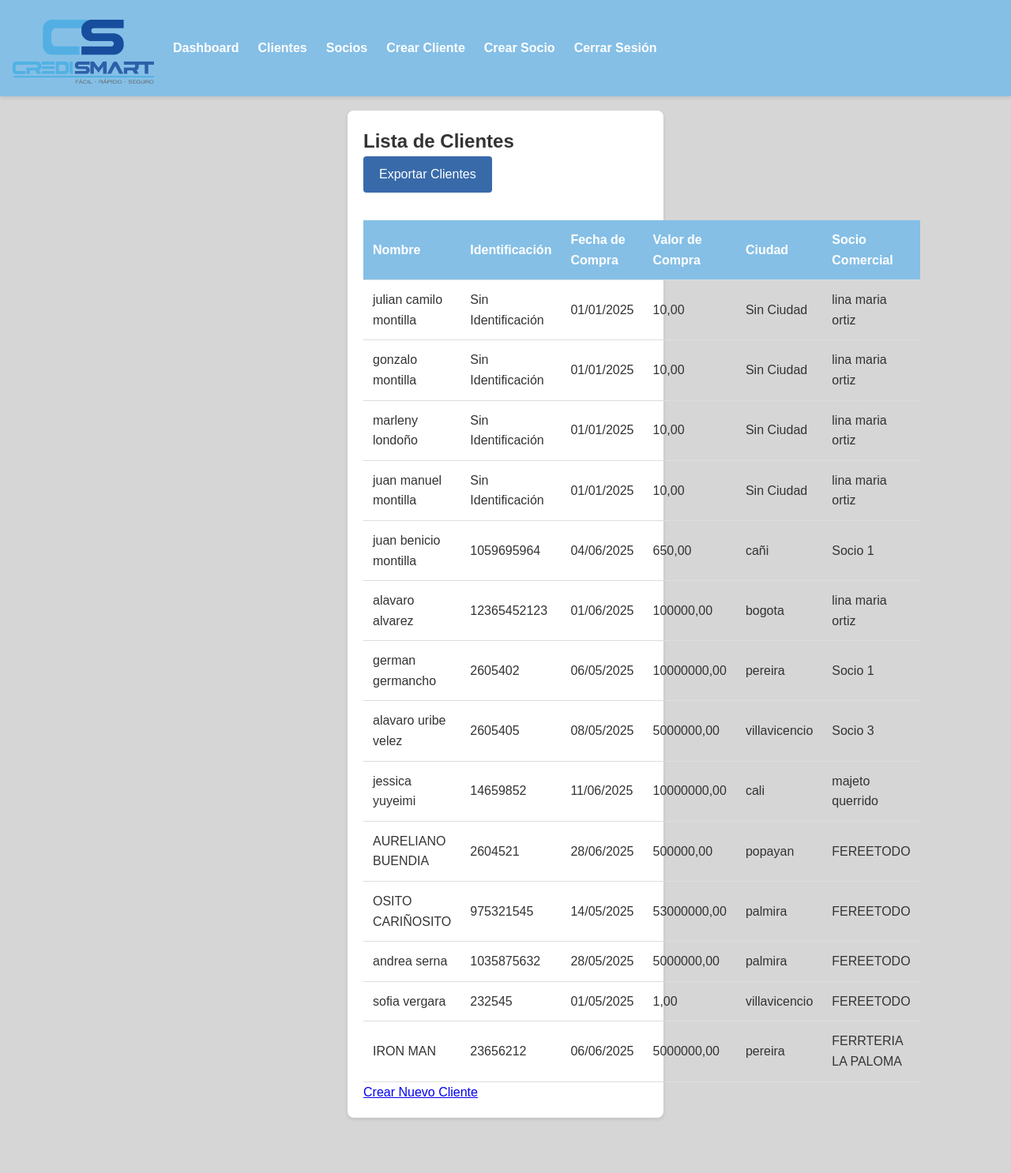
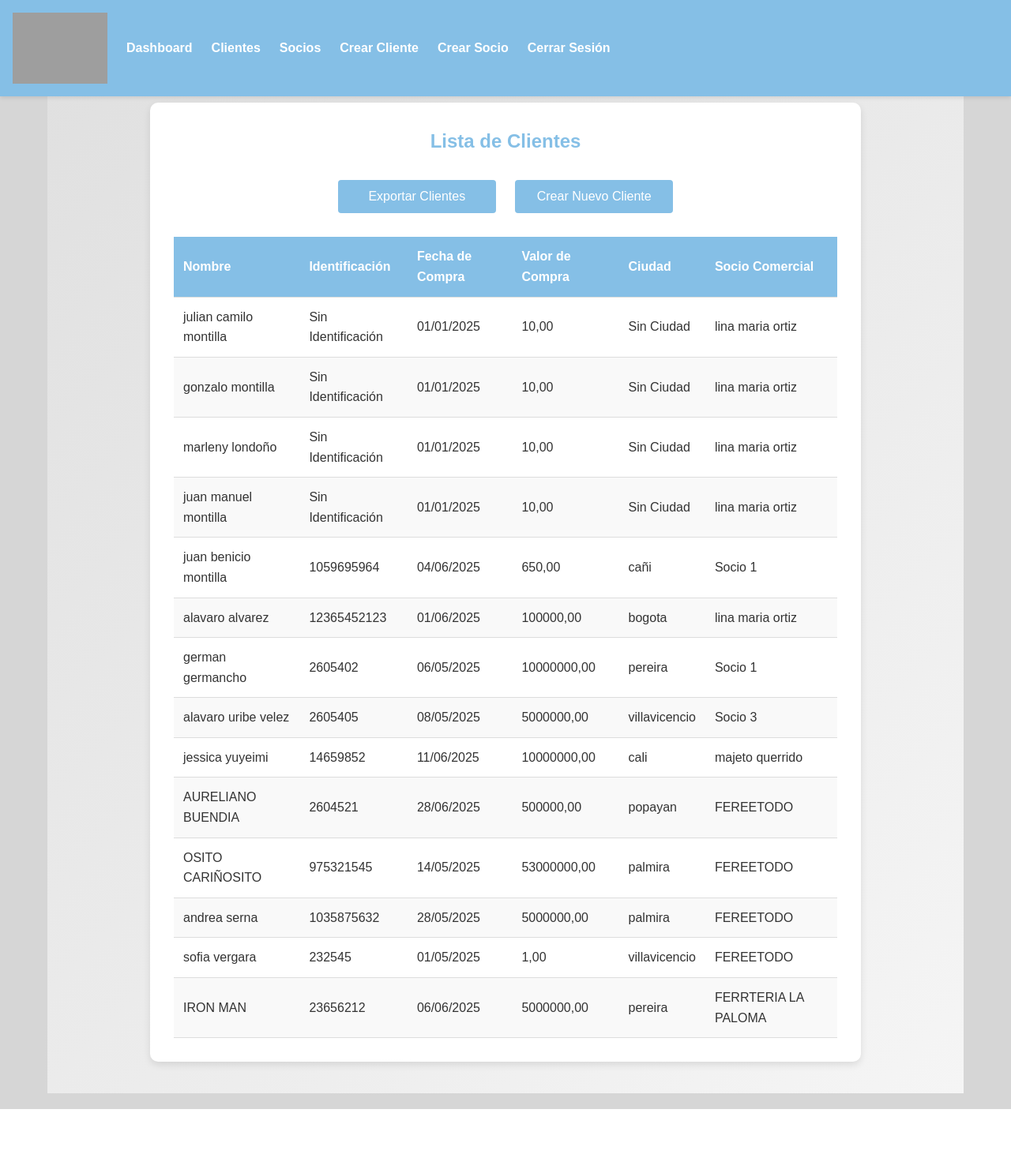
Before and after one commit to Gonzalo-Montilla/ProyectoDisensa, a Django app: page /clients/ in a window 1280 px wide. Shown: the whole page at 79% size. After the commit the page ends 1405 px from the top, so only its background shows below. Run offline with Django 5.2, Linux system fonts and the light colour scheme; a user stored in the database is signed in; data comes from the database, SQL or seed files in the repository; both versions use the stored data as it was after the commit; grey boxes are pictures that could not be loaded.

Commit message:
correcion lista de clientes, estilos

```diff
--- a/businessapp/static/css/style.css
+++ b/businessapp/static/css/style.css
@@ -55,26 +55,39 @@ body {
 
 /* Tarjetas */
 .card {
-    max-width: 400px; /* Reducir el ancho máximo a 400px */
-    margin: 50px auto; /* Centrar el card verticalmente y horizontalmente */
-    padding: 20px;
-    background-color: #fff;
-    border-radius: 8px;
-    box-shadow: 0 2px 5px rgba(0, 0, 0, 0.1);
+    max-width: 900px;
+    margin: 0 auto;
+    padding: 30px;
+    background: white;
+    border-radius: 10px;
+    box-shadow: 0 4px 10px rgba(0, 0, 0, 0.1);
+    text-align: center;
+}
+
+.card h2 {
+    margin-bottom: 20px;
+    color: #85bfe6;
+    font-size: 1.5em;
 }
 
 /* Formulario Login */
 .login-container {
     max-width: 400px;
-    margin: 100px auto;
+    margin: 100px auto 0; /* Ajusta el margen superior para centrar mejor */
     padding: 30px;
     background: white;
     border-radius: 8px;
     box-shadow: 0 4px 10px rgba(0,0,0,0.1);
     text-align: center;
+    position: relative; /* Para que el top funcione */
 }
 
 .login-container h1 {
+    margin-bottom: 20px;
+    color: #85bfe6;
+}
+
+.login-container h2 {
     margin-bottom: 20px;
     color: #85bfe6;
 }
@@ -131,8 +156,12 @@ th {
     color: white;
 }
 
+tr:nth-child(even) {
+    background-color: #f9f9f9;
+}
+
 tr:hover {
-    background-color: #f5f5f5;
+    background-color: #f1f1f1;
 }
 
 /* Tu estilo para li (puedes ajustarlo) */
@@ -184,19 +220,19 @@ li {
 }
 
 .submit-button {
-    display: inline-block;
-    padding: 10px 20px;
-    background-color: #386aaa;
+    width: 200px;
+    padding: 12px;
+    background-color: #85bfe6;
     color: white;
-    text-decoration: none;
     border: none;
     border-radius: 4px;
     cursor: pointer;
-    margin-right: 10px;
+    font-size: 1rem;
+    margin: 10px;
 }
 
 .submit-button:hover {
-    background-color: #386aaa;
+    background-color: #6daed9;
 }
 
 .back-button {
@@ -339,3 +383,9 @@ li {
 .register-link:hover {
     text-decoration: underline;
 }
+
+.client-list-container {
+    padding: 40px;
+    text-align: center;
+    background: linear-gradient(135deg, #e0e0e0 0%, #f5f5f5 100%);
+}
--- a/businessapp/templates/businessapp/base.html
+++ b/businessapp/templates/businessapp/base.html
@@ -4,10 +4,15 @@
 <head>
     <title>{% block title %}CrediSmart{% endblock %}</title>
     <link rel="stylesheet" href="{% static 'css/style.css' %}">
+    <style>
+        .no-navbar .navbar {
+            display: none;
+        }
+    </style>
 </head>
-<body>
+<body class="{% if request.path == '/login/' or request.path == '/register/' %}no-navbar{% endif %}">
     <div class="navbar">
-        <img src="{% static 'images/logo_credismart_webp.webp.png' %}" alt="CrediSmart Logo" class="logo">
+        <img src="{% static 'images/logo_credismart.webp' %}" alt="CrediSmart Logo" class="logo">
         <a href="{% url 'dashboard' %}">Dashboard</a>
         <a href="{% url 'client_list' %}">Clientes</a>
         <a href="{% url 'partner_list' %}">Socios</a>
--- a/businessapp/templates/businessapp/client_list.html
+++ b/businessapp/templates/businessapp/client_list.html
@@ -1,10 +1,14 @@
 {% extends 'businessapp/base.html' %}
+{% load static %}
 {% block title %}Lista de Clientes - CrediSmart{% endblock %}
 {% block content %}
+    <div class="client-list-container">
         <div class="card">
             <h2>Lista de Clientes</h2>
-        <a href="{% url 'export_clients' %}" class="export-button">Exportar Clientes</a>
+            <button class="submit-button" onclick="window.location.href='{% url 'export_clients' %}'">Exportar Clientes</button>
+            <button class="submit-button" onclick="window.location.href='{% url 'create_client' %}'">Crear Nuevo Cliente</button>
             <table>
+                <thead>
                     <tr>
                         <th>Nombre</th>
                         <th>Identificación</th>
@@ -13,17 +17,24 @@
                         <th>Ciudad</th>
                         <th>Socio Comercial</th>
                     </tr>
+                </thead>
+                <tbody>
                     {% for client in clients %}
                         <tr>
                             <td>{{ client.name }}</td>
-                    <td>{% if client.identification %}{{ client.identification }}{% else %}Sin Identificación{% endif %}</td>
-                    <td>{% if client.purchase_date %}{{ client.purchase_date|date:"d/m/Y" }}{% else %}Sin Fecha{% endif %}</td>
-                    <td>{% if client.purchase_value %}{{ client.purchase_value }}{% else %}Sin Valor{% endif %}</td>
-                    <td>{% if client.city %}{{ client.city }}{% else %}Sin Ciudad{% endif %}</td>
-                    <td>{% if client.business_partner %}{{ client.business_partner.name }}{% else %}Sin Socio{% endif %}</td>
+                            <td>{{ client.identification|default:'Sin Identificación' }}</td>
+                            <td>{{ client.purchase_date|date:"d/m/Y" }}</td> <!-- Cambio aquí -->
+                            <td>{{ client.purchase_value|floatformat:2 }}</td>
+                            <td>{{ client.city|default:'Sin Ciudad' }}</td>
+                            <td>{{ client.business_partner|default:'Sin Socio'|stringformat:"s" }}</td>
+                        </tr>
+                    {% empty %}
+                        <tr>
+                            <td colspan="6">No hay clientes registrados.</td>
                         </tr>
                     {% endfor %}
+                </tbody>
             </table>
-        <a href="{% url 'create_client' %}">Crear Nuevo Cliente</a>
+        </div>
     </div>
 {% endblock %}
--- a/businessapp/templates/businessapp/registration/login.html
+++ b/businessapp/templates/businessapp/registration/login.html
@@ -3,12 +3,13 @@
 {% block title %}Iniciar Sesión - CrediSmart{% endblock %}
 
 {% block content %}
-    <div class="card login-container" style="max-width: 400px; margin: 50px auto;">
+    {% block navbar %}{% endblock %} <!-- Sobrescribe el navbar con un bloque vacío -->
+    <div class="card login-container" style="max-width: 400px; margin: 50px auto; position: relative; top: 20px;">
         <h2>Iniciar Sesión</h2>
         <form method="post">
             {% csrf_token %}
             {{ form.as_p }}
-            <button type="submit" class="submit-button">Iniciar Sesión</button>
+            <button type="submit" class="submit-button" style="width: 100%; padding: 10px;">Iniciar Sesión</button>
         </form>
         <p>¿No tienes una cuenta? <a href="{% url 'register' %}" class="back-button">Registrarse</a></p>
     </div>
```
Also changed, not shown: other parts of businessapp/static/css/style.css (+37 -10 lines), businessapp/templates/businessapp/register.html (+5 -3 lines), db.sqlite3. Lines whose indentation alone changed are shown as unchanged.
